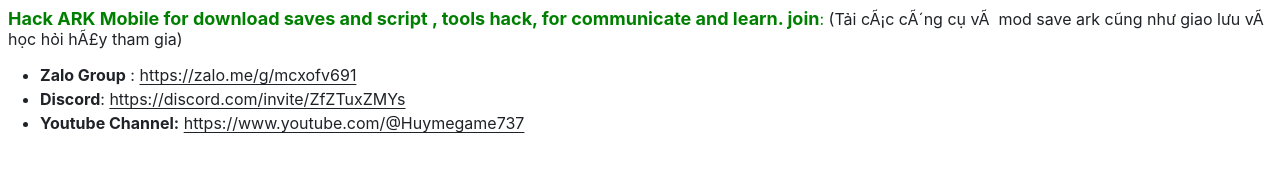
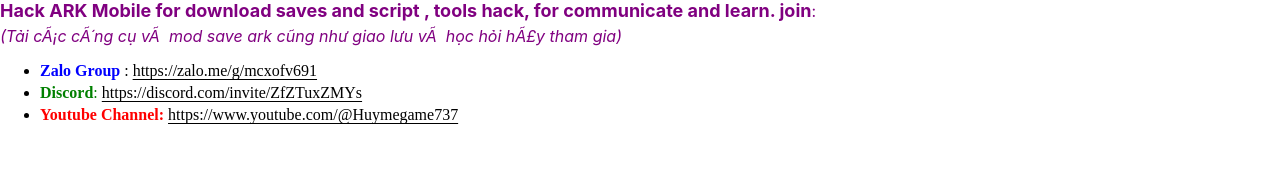
Before and after one commit to evolutionsofgame/ark-gogs, a plain HTML site: page index.html in a window 1280 px wide. Drawn offline with Linux system fonts and the light colour scheme.

Commit message:
Update index.html

```diff
--- a/index.html
+++ b/index.html
@@ -3,19 +3,23 @@
 <head>
 <meta http-equiv="Content-Language" content="en-us">
 <meta http-equiv="Content-Type" content="text/html; charset=windows-1252">
-<title>Hack ARK Mobile for download sav</title>
+<title>Hack ARK Mobile</title>
 </head>
 
-<body>
+<body topmargin="0" leftmargin="0" rightmargin="0" bottommargin="0" marginwidth="0" marginheight="0" link="#0000FF" vlink="#000080" alink="#808000">
 
-<p dir="auto" style="box-sizing: border-box; color: rgb(31, 35, 40); font-family: -apple-system, BlinkMacSystemFont, 'Segoe UI', 'Noto Sans', Helvetica, Arial, sans-serif, 'Apple Color Emoji', 'Segoe UI Emoji'; font-size: 16px; font-style: normal; font-variant-ligatures: normal; font-variant-caps: normal; font-weight: 400; letter-spacing: normal; orphans: 2; text-align: start; text-indent: 0px; text-transform: none; widows: 2; word-spacing: 0px; -webkit-text-stroke-width: 0px; white-space: normal; text-decoration-thickness: initial; text-decoration-style: initial; text-decoration-color: initial; margin-top: 0px; margin-bottom: 16px; background-color: rgb(255, 255, 255)">
-<font color="#008000"><b><font size="4">Hack ARK Mobile for download saves and
-script , tools hack, for communicate and learn. join</font></b>:</font> (T&#7843;i các
-công c&#7909; và mod save ark c&#361;ng nh&#432; giao l&#432;u và h&#7885;c h&#7887;i hãy tham gia)</p>
-<ul dir="auto" style="box-sizing: border-box; color: rgb(31, 35, 40); font-family: -apple-system, BlinkMacSystemFont, 'Segoe UI', 'Noto Sans', Helvetica, Arial, sans-serif, 'Apple Color Emoji', 'Segoe UI Emoji'; font-size: 16px; font-style: normal; font-variant-ligatures: normal; font-variant-caps: normal; font-weight: 400; letter-spacing: normal; orphans: 2; text-align: start; text-indent: 0px; text-transform: none; widows: 2; word-spacing: 0px; -webkit-text-stroke-width: 0px; white-space: normal; text-decoration-thickness: initial; text-decoration-style: initial; text-decoration-color: initial; margin-top: 0px; margin-bottom: 0px !important; padding-left: 2em; background-color: rgb(255, 255, 255)">
-	<li style="box-sizing: border-box"><b>Zalo Group</b> :&nbsp;<a rel="nofollow" style="box-sizing: border-box; color: var(--fgColor-accent, var(--color-accent-fg)); text-decoration: underline; text-underline-offset: 0.2rem; background-color: transparent" href="https://zalo.me/g/mcxofv691">https://zalo.me/g/mcxofv691</a></li>
-	<li style="box-sizing: border-box; margin-top: 0.25em"><b>Discord</b>:&nbsp;<a rel="nofollow" style="box-sizing: border-box; color: var(--fgColor-accent, var(--color-accent-fg)); text-decoration: underline; text-underline-offset: 0.2rem; background-color: transparent" href="https://discord.com/invite/ZfZTuxZMYs">https://discord.com/invite/ZfZTuxZMYs</a></li>
-	<li style="box-sizing: border-box; margin-top: 0.25em"><b>Youtube Channel:</b>&nbsp;<a rel="nofollow" style="box-sizing: border-box; color: var(--fgColor-accent, var(--color-accent-fg)); text-decoration: underline; text-underline-offset: 0.2rem; background-color: transparent" href="https://www.youtube.com/@Huymegame737">https://www.youtube.com/@Huymegame737</a></li>
+<p dir="auto" style="box-sizing: border-box; color: rgb(31, 35, 40); font-family: -apple-system, BlinkMacSystemFont, 'Segoe UI', 'Noto Sans', Helvetica, Arial, sans-serif, 'Apple Color Emoji', 'Segoe UI Emoji'; font-size: 16px; font-style: normal; font-variant-ligatures: normal; font-variant-caps: normal; font-weight: 400; letter-spacing: normal; orphans: 2; text-align: start; text-indent: 0px; text-transform: none; widows: 2; word-spacing: 0px; -webkit-text-stroke-width: 0px; white-space: normal; text-decoration-thickness: initial; text-decoration-style: initial; text-decoration-color: initial; margin-top: 0px; margin-bottom: 5px; background-color: rgb(255, 255, 255)" align="justify">
+<font color="#800080"><b><font size="4">Hack ARK Mobile for download saves and
+script , tools hack, for communicate and learn. join</font></b>: </font></p>
+<p dir="auto" style="box-sizing: border-box; color: #800080; font-family: -apple-system, BlinkMacSystemFont, 'Segoe UI', 'Noto Sans', Helvetica, Arial, sans-serif, 'Apple Color Emoji', 'Segoe UI Emoji'; font-size: 16px; font-style: italic; font-variant-ligatures: normal; font-variant-caps: normal; font-weight: 400; letter-spacing: normal; orphans: 2; text-align: start; text-indent: 0px; text-transform: none; widows: 2; word-spacing: 0px; -webkit-text-stroke-width: 0px; white-space: normal; text-decoration-thickness: initial; text-decoration-style: initial; text-decoration-color: initial; margin-top: 0px; margin-bottom: 16px; background-color: rgb(255, 255, 255)" align="justify">
+<span style="vertical-align: middle">(T&#7843;i các công c&#7909; và mod save ark c&#361;ng nh&#432;
+giao l&#432;u và h&#7885;c h&#7887;i hãy tham gia)</span></p>
+<ul>
+	<li style="box-sizing: border-box"><font color="#0000FF"><b>Zalo Group</b></font> :&nbsp;<a rel="nofollow" style="box-sizing: border-box; color: var(--fgColor-accent, var(--color-accent-fg)); text-decoration: underline; text-underline-offset: 0.2rem; background-color: transparent" href="https://zalo.me/g/mcxofv691">https://zalo.me/g/mcxofv691</a></li>
+	<li style="box-sizing: border-box; margin-top: 0.25em">
+	<font color="#008000"><b>Discord</b>:</font>&nbsp;<a rel="nofollow" style="box-sizing: border-box; color: var(--fgColor-accent, var(--color-accent-fg)); text-decoration: underline; text-underline-offset: 0.2rem; background-color: transparent" href="https://discord.com/invite/ZfZTuxZMYs">https://discord.com/invite/ZfZTuxZMYs</a></li>
+	<li style="box-sizing: border-box; margin-top: 0.25em">
+	<font color="#FF0000"><b>Youtube Channel:</b></font>&nbsp;<a rel="nofollow" style="box-sizing: border-box; color: var(--fgColor-accent, var(--color-accent-fg)); text-decoration: underline; text-underline-offset: 0.2rem; background-color: transparent" href="https://www.youtube.com/@Huymegame737">https://www.youtube.com/@Huymegame737</a></li>
 </ul>
 
 </body>
```
